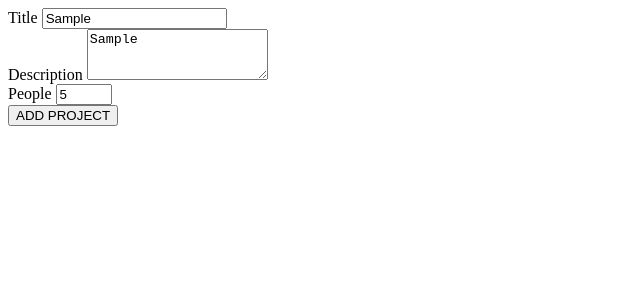
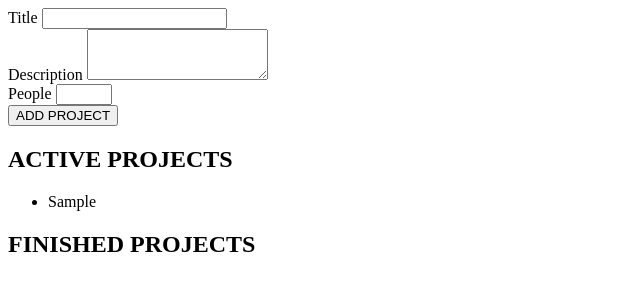
Before and after one commit to yamwoong/TypeScript_Study, a website with bundled scripts: page Session9/index.html in a window 1280 px wide. Both pictures are taken after typing "Sample", "Sample", "5" into the empty fields and a click on the button "ADD PROJECT". Shown: the whole page, without its empty margins (0-640 px from the left). Built offline with nearby package versions, Linux system fonts and the light colour scheme; files whose address does not match are found by name.

Commit message:
20250418

```diff
--- a/Session9/index.html
+++ b/Session9/index.html
@@ -27,7 +27,11 @@
       </form>
     </template>
     <template id="single-project">
-      <li></li>
+      <li>
+        <h2></h2>
+        <h3></h3>
+        <p></p>
+      </li>
     </template>
     <template id="project-list">
       <section class="projects">
--- a/Session9/src/app.ts
+++ b/Session9/src/app.ts
@@ -1,3 +1,181 @@
+// Project Type
+enum ProjectStatus {
+  Active,
+  Finished
+}
+
+class Project {
+  constructor(
+    public id: string,
+    public title: string,
+    public description: string,
+    public people: number,
+    public status: ProjectStatus
+  ) {}
+}
+
+// Project State Management
+type Listener = (items: Project[]) => void;
+
+class ProjectState {
+  private listeners: Listener[] = [];
+  private projects: Project[] = [];
+  private static instance: ProjectState;
+
+  private constructor() {}
+
+  static getInstance() {
+    if (this.instance) {
+      return this.instance;
+    }
+    this.instance = new ProjectState();
+    return this.instance;
+  }
+
+  addListener(listenerFn: Listener) {
+    this.listeners.push(listenerFn);
+  }
+
+  addProject(title: string, description: string, numOfPeople: number) {
+    const newProject = new Project(
+      Math.random().toString(),
+      title,
+      description,
+      numOfPeople,
+      ProjectStatus.Active
+    );
+    this.projects.push(newProject);
+    for (const listenerFn of this.listeners) {
+      listenerFn(this.projects.slice());
+    }
+  }
+}
+
+const projectState = ProjectState.getInstance();
+
+// Validation
+interface Validatable {
+  value: string | number;
+  required?: boolean;
+  minLength?: number;
+  maxLength?: number;
+  min?: number;
+  max?: number;
+}
+
+function validate(validatableInput: Validatable) {
+  let isValid = true;
+  if (validatableInput.required) {
+    isValid = isValid && validatableInput.value.toString().trim().length !== 0;
+  }
+  if (
+    validatableInput.minLength != null &&
+    typeof validatableInput.value === 'string'
+  ) {
+    isValid =
+      isValid && validatableInput.value.length >= validatableInput.minLength;
+  }
+  if (
+    validatableInput.maxLength != null &&
+    typeof validatableInput.value === 'string'
+  ) {
+    isValid =
+      isValid && validatableInput.value.length <= validatableInput.maxLength;
+  }
+  if (
+    validatableInput.min != null &&
+    typeof validatableInput.value === 'number'
+  ) {
+    isValid = isValid && validatableInput.value >= validatableInput.min;
+  }
+  if (
+    validatableInput.max != null &&
+    typeof validatableInput.value === 'number'
+  ) {
+    isValid = isValid && validatableInput.value <= validatableInput.max;
+  }
+  return isValid;
+}
+
+// autobind decorator
+function autobind(_: any, _2: string, descriptor: PropertyDescriptor) {
+  const originalMethod = descriptor.value;
+  const adjDescriptor: PropertyDescriptor = {
+    configurable: true,
+    get() {
+      const boundFn = originalMethod.bind(this);
+      return boundFn;
+    }
+  };
+  return adjDescriptor;
+}
+
+// Component Base Class
+class Component {
+
+}
+
+// ProjectList Class
+class ProjectList {
+  templateElement: HTMLTemplateElement;
+  hostElement: HTMLDivElement;
+  element: HTMLElement;
+  assignedProjects: Project[];
+
+  constructor(private type: 'active' | 'finished') {
+    this.templateElement = document.getElementById(
+      'project-list'
+    )! as HTMLTemplateElement;
+    this.hostElement = document.getElementById('app')! as HTMLDivElement;
+    this.assignedProjects = [];
+
+    const importedNode = document.importNode(
+      this.templateElement.content,
+      true
+    );
+    this.element = importedNode.firstElementChild as HTMLElement;
+    this.element.id = `${this.type}-projects`;
+
+    projectState.addListener((projects: Project[]) => {
+      const relevantProjects = projects.filter(prj => {
+        if (this.type === 'active') {
+          return prj.status === ProjectStatus.Active;
+        }
+        return prj.status === ProjectStatus.Finished;
+      });
+      this.assignedProjects = relevantProjects;
+      this.renderProjects();
+    });
+
+    this.attach();
+    this.renderContent();
+  }
+
+  private renderProjects() {
+    const listEl = document.getElementById(
+      `${this.type}-projects-list`
+    )! as HTMLUListElement;
+    listEl.innerHTML = '';
+    for (const prjItem of this.assignedProjects) {
+      const listItem = document.createElement('li');
+      listItem.textContent = prjItem.title;
+      listEl.appendChild(listItem);
+    }
+  }
+
+  private renderContent() {
+    const listId = `${this.type}-projects-list`;
+    this.element.querySelector('ul')!.id = listId;
+    this.element.querySelector('h2')!.textContent =
+      this.type.toUpperCase() + ' PROJECTS';
+  }
+
+  private attach() {
+    this.hostElement.insertAdjacentElement('beforeend', this.element);
+  }
+}
+
+// ProjectInput Class
 class ProjectInput {
   templateElement: HTMLTemplateElement;
   hostElement: HTMLDivElement;
@@ -6,32 +184,86 @@ class ProjectInput {
   descriptionInputElement: HTMLInputElement;
   peopleInputElement: HTMLInputElement;
 
-
   constructor() {
-        this.templateElement = document.getElementById('project-input')! as HTMLTemplateElement;
+    this.templateElement = document.getElementById(
+      'project-input'
+    )! as HTMLTemplateElement;
     this.hostElement = document.getElementById('app')! as HTMLDivElement;
 
-        const improtedNode = document.importNode(this.templateElement.content, true);
-        this.element = improtedNode.firstElementChild as HTMLFormElement;
+    const importedNode = document.importNode(
+      this.templateElement.content,
+      true
+    );
+    this.element = importedNode.firstElementChild as HTMLFormElement;
     this.element.id = 'user-input';
 
-        this.titleInputElement       = this.element.querySelector('#title') as HTMLInputElement as HTMLInputElement;
-        this.descriptionInputElement = this.element.querySelector('#description') as HTMLInputElement as HTMLInputElement;
-        this.peopleInputElement      = this.element.querySelector('#people') as HTMLInputElement as HTMLInputElement;
+    this.titleInputElement = this.element.querySelector(
+      '#title'
+    ) as HTMLInputElement;
+    this.descriptionInputElement = this.element.querySelector(
+      '#description'
+    ) as HTMLInputElement;
+    this.peopleInputElement = this.element.querySelector(
+      '#people'
+    ) as HTMLInputElement;
 
     this.configure();
     this.attach();
   }
 
+  private gatherUserInput(): [string, string, number] | void {
+    const enteredTitle = this.titleInputElement.value;
+    const enteredDescription = this.descriptionInputElement.value;
+    const enteredPeople = this.peopleInputElement.value;
+
+    const titleValidatable: Validatable = {
+      value: enteredTitle,
+      required: true
+    };
+    const descriptionValidatable: Validatable = {
+      value: enteredDescription,
+      required: true,
+      minLength: 5
+    };
+    const peopleValidatable: Validatable = {
+      value: +enteredPeople,
+      required: true,
+      min: 1,
+      max: 5
+    };
+
+    if (
+      !validate(titleValidatable) ||
+      !validate(descriptionValidatable) ||
+      !validate(peopleValidatable)
+    ) {
+      alert('Invalid input, please try again!');
+      return;
+    } else {
+      return [enteredTitle, enteredDescription, +enteredPeople];
+    }
+  }
+
+  private clearInputs() {
+    this.titleInputElement.value = '';
+    this.descriptionInputElement.value = '';
+    this.peopleInputElement.value = '';
+  }
+
+  @autobind
   private submitHandler(event: Event) {
     event.preventDefault();
-        console.log(this.titleInputElement.value);
+    const userInput = this.gatherUserInput();
+    if (Array.isArray(userInput)) {
+      const [title, desc, people] = userInput;
+      projectState.addProject(title, desc, people);
+      this.clearInputs();
+    }
   }
 
   private configure() {
-        this.element.addEventListener('submit', this.submitHandler.bind(this));
+    this.element.addEventListener('submit', this.submitHandler);
   }
-
 
   private attach() {
     this.hostElement.insertAdjacentElement('afterbegin', this.element);
@@ -39,3 +271,5 @@ class ProjectInput {
 }
 
 const prjInput = new ProjectInput();
+const activePrjList = new ProjectList('active');
+const finishedPrjList = new ProjectList('finished');
```
Lines whose indentation alone changed are shown as unchanged.
